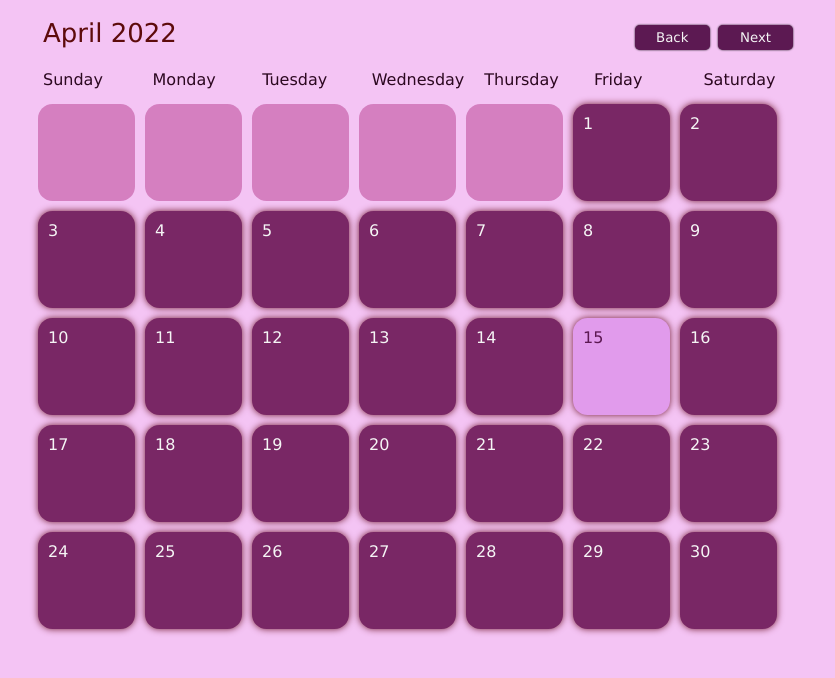
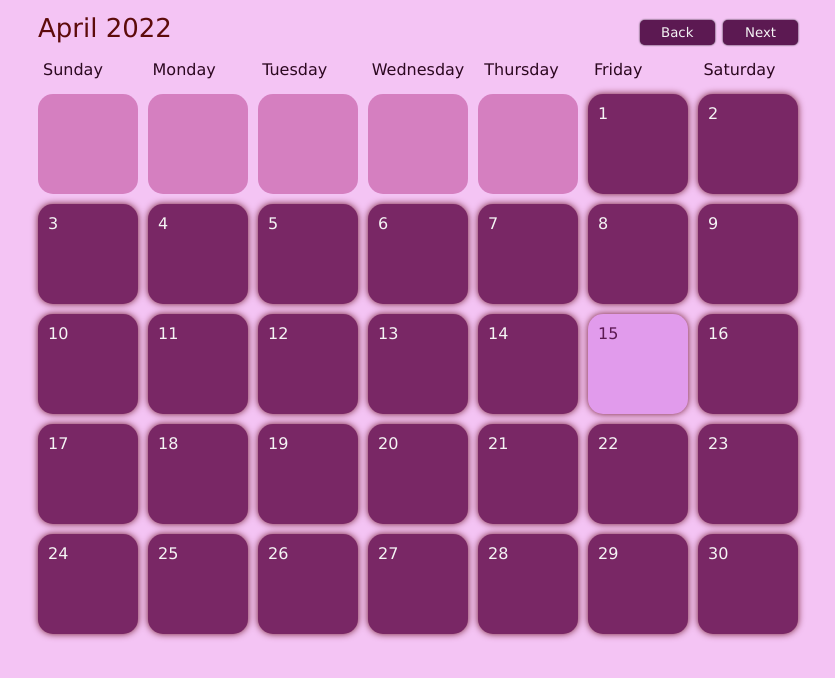
Before and after one commit to dheepthi-d/Simple-Calendar, a plain HTML site: page index.html in a window 1280 px wide. Shown: the whole page, without its empty margins (222-1057 px from the left). Drawn offline with Linux system fonts and the light colour scheme.

Commit message:
Update styles.css

```diff
--- a/styles.css
+++ b/styles.css
@@ -17,7 +17,7 @@ button {
 }
 
 #header {
-  padding: 10px;
+  padding: 5px;
   color: #5d0b0b;
   font-size: 26px;
   display: flex;
@@ -47,9 +47,9 @@ button {
   flex-wrap: wrap;
 }
 .day {
-  width: 97px;
+  width: 100px;
   padding: 10px;
-  height: 97px;
+  height: 100px;
   cursor: pointer;
   box-sizing: border-box;
   background-color: rgb(121, 39, 101);
```
